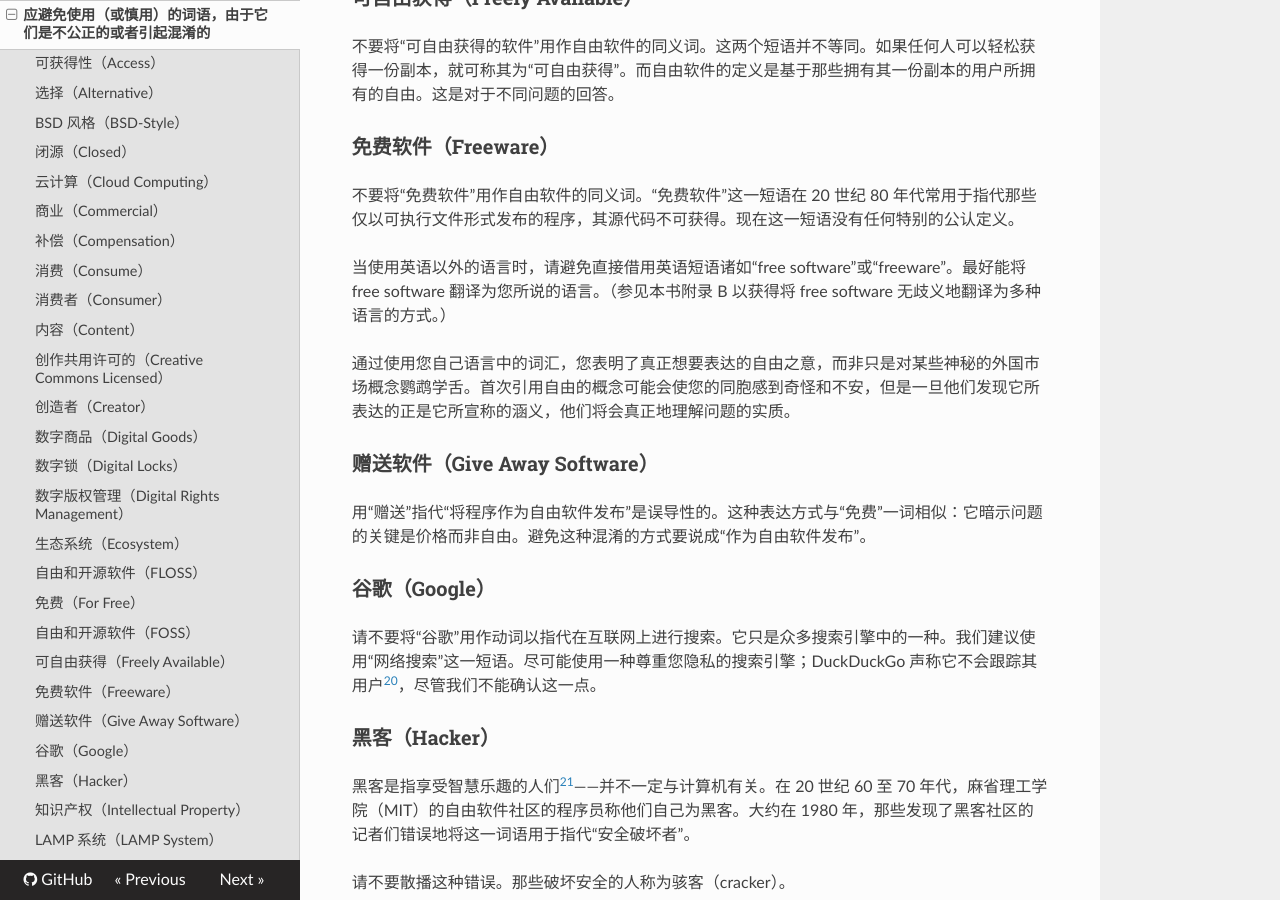
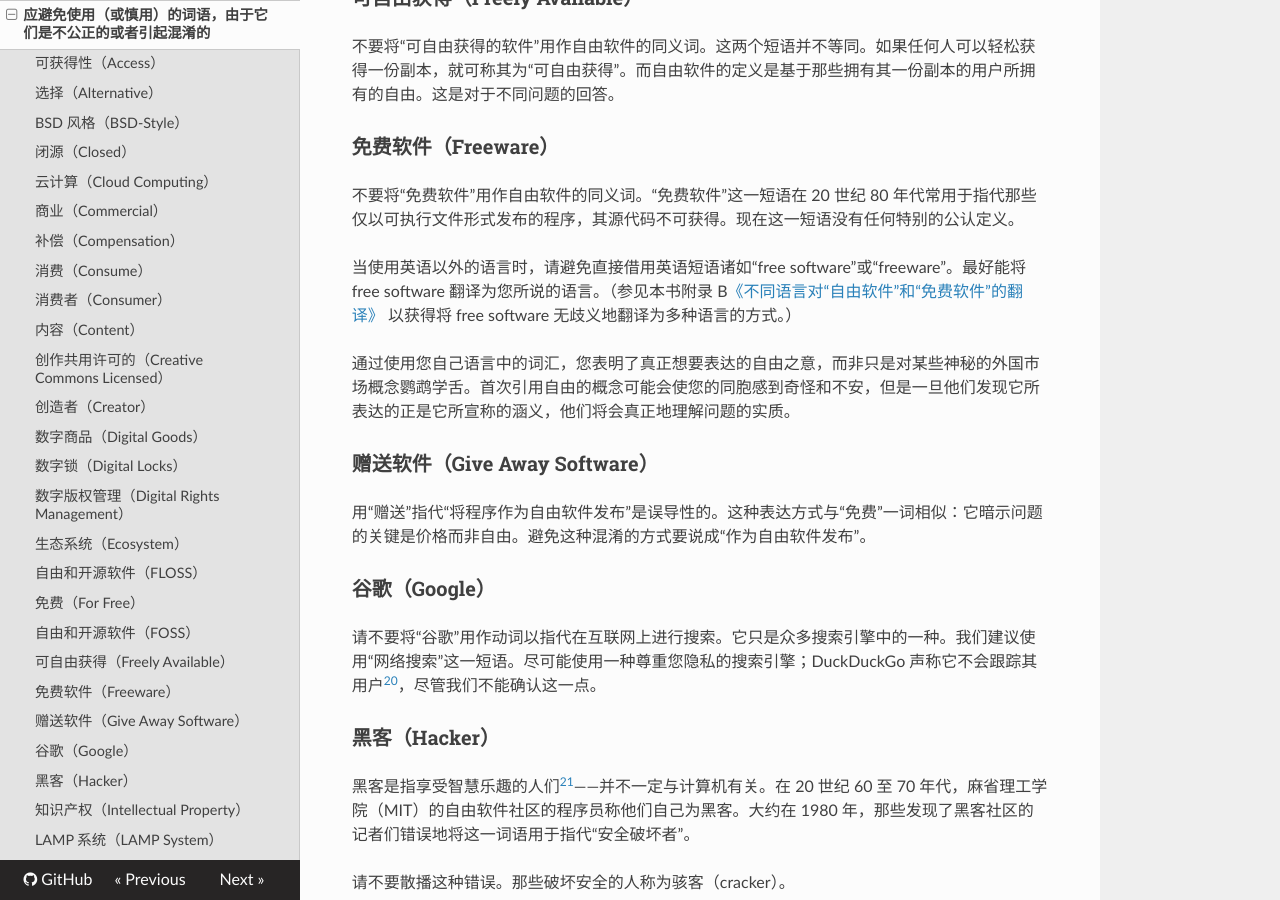
Before and after one commit to beijinglug/fsfs-zh, an MkDocs documentation site: the page built from docs/words-to-avoid.md, in a window 1280 px wide and 900 px high, scrolled down 6647 px. Built offline with MkDocs 1.6.1, drawn with Linux system fonts in a browser that asks for light colours; nearby versions of some CDN libraries; old or Windows-style settings are respelled for this version of MkDocs.

```diff
--- a/docs/words-to-avoid.md
+++ b/docs/words-to-avoid.md
@@ -170,7 +170,7 @@
 
 不要将“免费软件”用作自由软件的同义词。“免费软件”这一短语在 20 世纪 80 年代常用于指代那些仅以可执行文件形式发布的程序，其源代码不可获得。现在这一短语没有任何特别的公认定义。
 
-当使用英语以外的语言时，请避免直接借用英语短语诸如“free software”或“freeware”。最好能将 free software 翻译为您所说的语言。（参见本书附录 B 以获得将 free software 无歧义地翻译为多种语言的方式。）
+当使用英语以外的语言时，请避免直接借用英语短语诸如“free software”或“freeware”。最好能将 free software 翻译为您所说的语言。（参见本书附录 B[《不同语言对“自由软件”和“免费软件”的翻译》](appendix-b.md) 以获得将 free software 无歧义地翻译为多种语言的方式。）
 
 通过使用您自己语言中的词汇，您表明了真正想要表达的自由之意，而非只是对某些神秘的外国市场概念鹦鹉学舌。首次引用自由的概念可能会使您的同胞感到奇怪和不安，但是一旦他们发现它所表达的正是它所宣称的涵义，他们将会真正地理解问题的实质。
 
```
Also changed, not shown: 2 other files.
